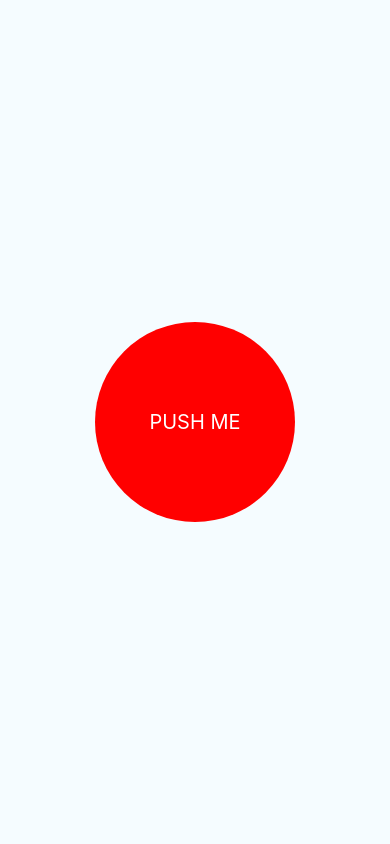
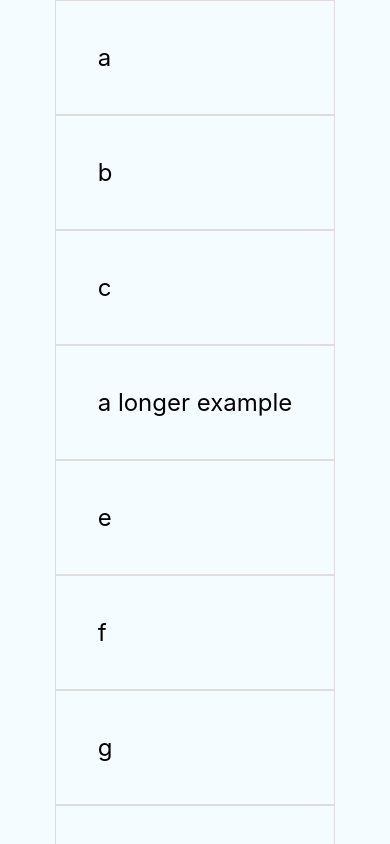
Before and after one commit to KoSangWon/react-native-book, a React Native app in the folder first-project/: screen / in a window 390 px wide. Built offline with nearby package versions, Linux system fonts and the light colour scheme.

Commit message:
FlatList

```diff
--- a/first-project/App.js
+++ b/first-project/App.js
@@ -2,11 +2,12 @@ import React from 'react';
 import { StyleSheet, Text, View } from 'react-native';
 import WeatherProject from "./WeatherProject";
 import Button from "./PressDemo"
+import Simple from "./src/bestsellers/SimpleList"
 
 export default function App() {
   return (
     <View style={styles.container}>
-      <Button></Button>
+      <Simple></Simple>
     </View>
   );
 }
--- /dev/null
+++ b/first-project/src/bestsellers/SimpleList.js
@@ -0,0 +1,64 @@
+import React, { Component } from "react";
+import { StyleSheet, Text, View, FlatList } from "react-native";
+
+class SimpleList extends Component{
+    constructor(props){
+        super(props);
+        this.state={
+            data: [
+                {key: "a"},
+                {key: "b"},
+                {key: "c"},
+                {key: "a longer example"},
+                {key: "e"},
+                {key: "f"},
+                {key: "g"},
+                {key: "h"},
+                {key: "i"},
+                {key: "j"},
+                {key: "k"},
+                {key: "l"},
+                {key: "m"},
+                {key: "n"},
+                {key: "o"},
+                {key: "p"}
+            ]
+        };
+    }
+
+    // _renderItem = (data) => {
+    //     return <Text style={styles.row}>{data.item.key}</Text>
+    // };
+
+    _renderItem = ({item}) => {
+        return <Text style={styles.row}>{item.key}</Text>
+    };
+
+    render(){
+        return (
+            <View style={styles.container}>
+                <FlatList data={this.state.data} renderItem={this._renderItem}/>
+            </View>
+        );
+    }
+
+}
+
+
+
+const styles = StyleSheet.create({
+    container: {
+        flex: 1,
+        justifyContent: "center",
+        alignItems: "center",
+        backgroundColor: "#F5FCFF"
+    },
+    row:{
+        fontSize: 24,
+        padding: 42,
+        borderWidth: 1,
+        borderColor: "#DDDDDD"
+    }
+});
+
+export default SimpleList;
```
Also changed, not shown: first-project/PressDemo.js (line endings or trailing spaces).
